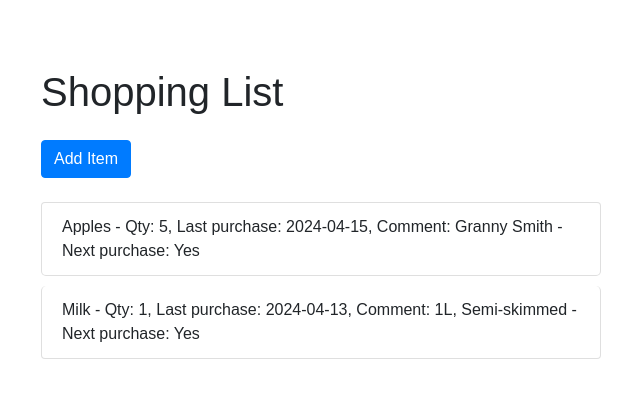
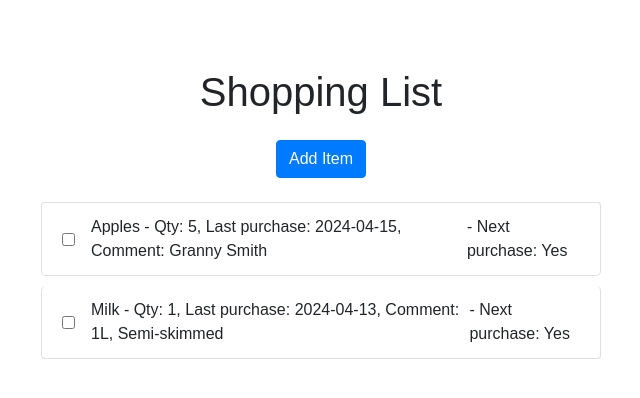
Before and after one commit to Jonas090405/EiA_SoSe24, a plain HTML site: page L03_FormElements/index.html in a window 1280 px wide. Shown: the whole page, without its empty margins (319-959 px from the left). Drawn offline with nearby package versions, Linux system fonts and the light colour scheme.

Commit message:
Update index.html

```diff
--- a/L03_FormElements/index.html
+++ b/L03_FormElements/index.html
@@ -9,12 +9,20 @@
 </head>
 <body>
     <div class="container">
-        <h1 class="mt-5 mb-4">Shopping List</h1>
-        <button id="addItemBtn" class="btn btn-primary mb-4">Add Item</button>
+        <h1 class="mt-5 mb-4 text-center">Shopping List</h1>
+        <div class="d-flex justify-content-center mb-4">
+            <button id="addItemBtn" class="btn btn-primary">Add Item</button>
+        </div>
         <ul id="shopping-list" class="list-group">
             <!-- Placeholder items -->
-            <li class="list-group-item" data-name="Apples" data-quantity="5" data-last-purchase="2024-04-15" data-comment="Granny Smith">Apples - Qty: 5, Last purchase: 2024-04-15, Comment: Granny Smith</li>
-            <li class="list-group-item" data-name="Milk" data-quantity="1" data-last-purchase="2024-04-13" data-comment="1L, Semi-skimmed">Milk - Qty: 1, Last purchase: 2024-04-13, Comment: 1L, Semi-skimmed</li>
+            <li class="list-group-item d-flex align-items-center" data-name="Apples" data-quantity="5" data-last-purchase="2024-04-15" data-comment="Granny Smith">
+                <input type="checkbox" class="mr-3 shopping-checkbox">
+                Apples - Qty: 5, Last purchase: 2024-04-15, Comment: Granny Smith
+            </li>
+            <li class="list-group-item d-flex align-items-center" data-name="Milk" data-quantity="1" data-last-purchase="2024-04-13" data-comment="1L, Semi-skimmed">
+                <input type="checkbox" class="mr-3 shopping-checkbox">
+                Milk - Qty: 1, Last purchase: 2024-04-13, Comment: 1L, Semi-skimmed
+            </li>
         </ul>
     </div>
 
```
